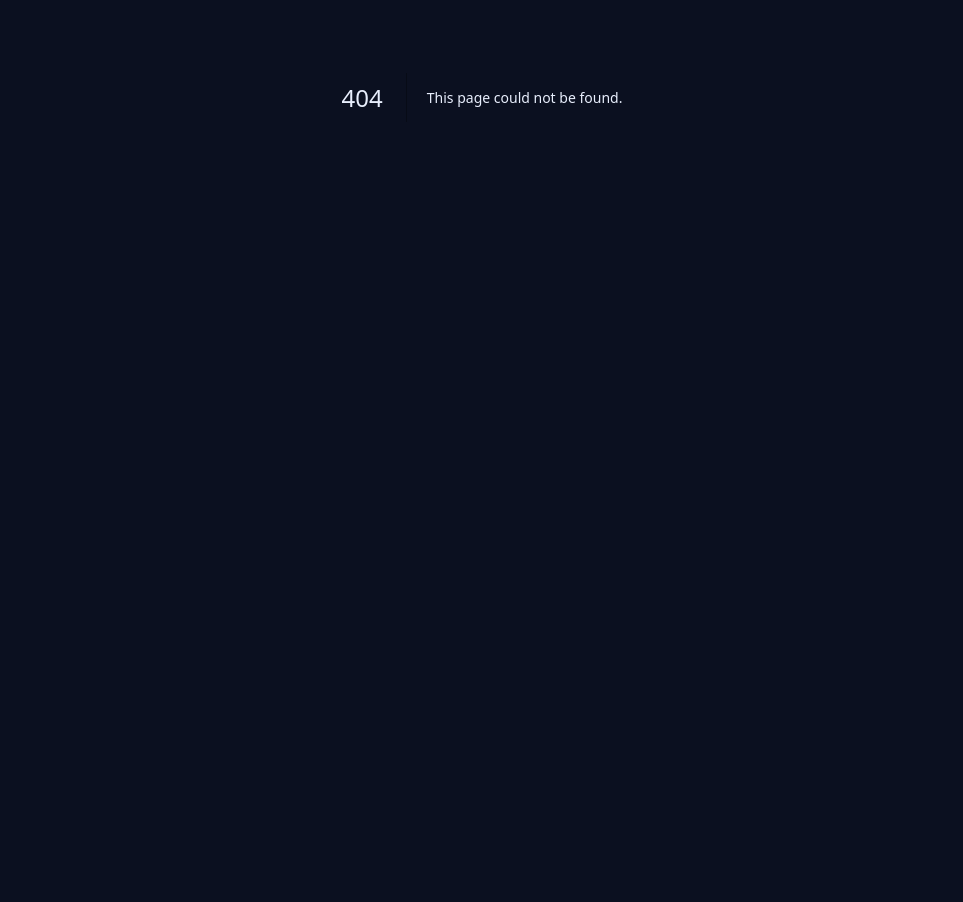
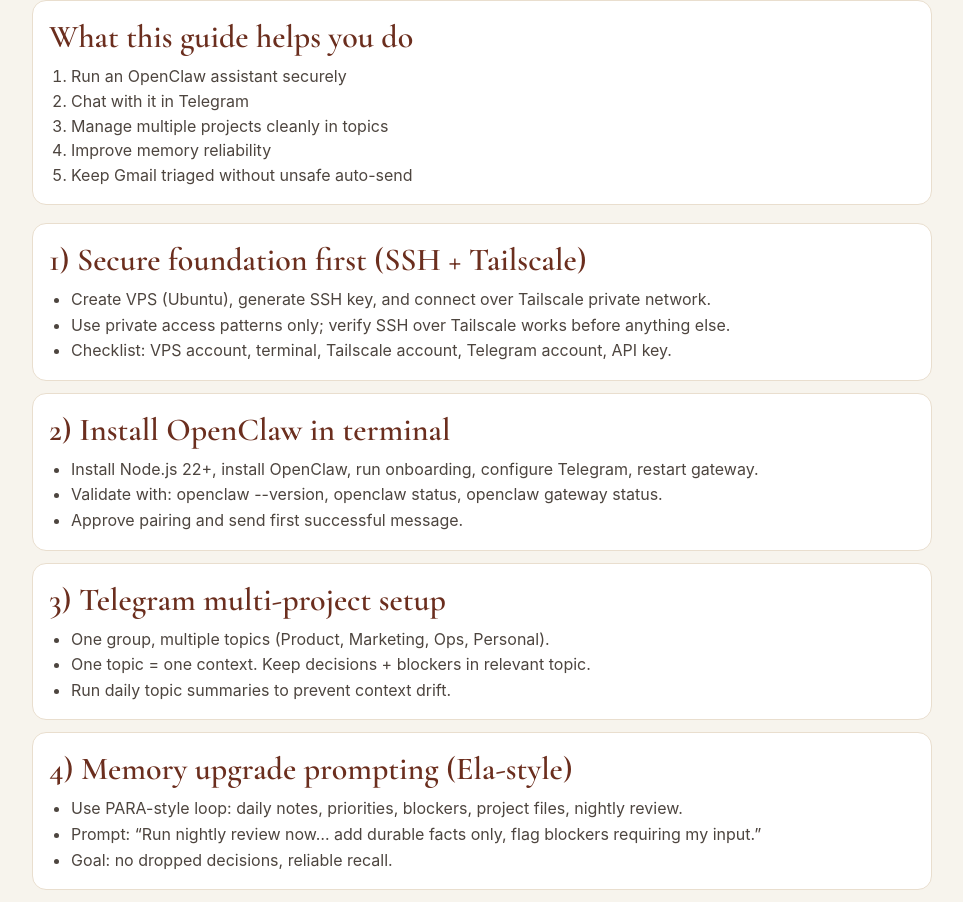
Before and after one commit to opal-the-bot/agent-inbox-mvp, a Next.js app: page /review/opal-ela-7xk9m2/pdf-full in a window 1280 px wide. Before the commit this address had no page. Shown: the part 303-1205 px from the top of the page, without its empty margins (158-1121 px from the left). Before the commit the page ends 800 px from the top, so only its background shows below. Built offline with nearby package versions, Linux system fonts and the light colour scheme.

Commit message:
Add full PDF draft page for direct review

```diff
--- /dev/null
+++ b/app/review/opal-ela-7xk9m2/pdf-full/page.tsx
@@ -0,0 +1,120 @@
+import { Cormorant_Garamond } from 'next/font/google';
+
+const editorial = Cormorant_Garamond({ subsets: ['latin'], weight: ['500', '600', '700'] });
+
+export const metadata = {
+  robots: { index: false, follow: false }
+};
+
+const sections = [
+  {
+    title: '1) Secure foundation first (SSH + Tailscale)',
+    bullets: [
+      'Create VPS (Ubuntu), generate SSH key, and connect over Tailscale private network.',
+      'Use private access patterns only; verify SSH over Tailscale works before anything else.',
+      'Checklist: VPS account, terminal, Tailscale account, Telegram account, API key.'
+    ]
+  },
+  {
+    title: '2) Install OpenClaw in terminal',
+    bullets: [
+      'Install Node.js 22+, install OpenClaw, run onboarding, configure Telegram, restart gateway.',
+      'Validate with: openclaw --version, openclaw status, openclaw gateway status.',
+      'Approve pairing and send first successful message.'
+    ]
+  },
+  {
+    title: '3) Telegram multi-project setup',
+    bullets: [
+      'One group, multiple topics (Product, Marketing, Ops, Personal).',
+      'One topic = one context. Keep decisions + blockers in relevant topic.',
+      'Run daily topic summaries to prevent context drift.'
+    ]
+  },
+  {
+    title: '4) Memory upgrade prompting (Ela-style)',
+    bullets: [
+      'Use PARA-style loop: daily notes, priorities, blockers, project files, nightly review.',
+      'Prompt: “Run nightly review now… add durable facts only, flag blockers requiring my input.”',
+      'Goal: no dropped decisions, reliable recall.'
+    ]
+  },
+  {
+    title: '5) Connect Gmail in safe mode',
+    bullets: [
+      'Allow read + draft + labels + archive; disable direct send by default.',
+      'Agent drafts first, human approves final send.',
+      'Morning inbox summary + draft responses + urgent triage workflow.'
+    ]
+  },
+  {
+    title: '6) Daily + nightly operating cadence',
+    bullets: [
+      'Morning: ask Top 3 priorities and blockers.',
+      'Nightly: run memory review and update priorities/blockers.',
+      'Weekly: prune stale rules and keep what still works.'
+    ]
+  },
+  {
+    title: '7) Promote + improve your assistant',
+    bullets: [
+      'Share practical before/after workflows publicly to drive trust and audience growth.',
+      'After mistakes: document root cause + permanent fix and update process docs.',
+      'Create prevention checklists for recurring failures.'
+    ]
+  }
+];
+
+export default function PdfFullDraftPage() {
+  return (
+    <main style={{ minHeight: '100vh', background: '#f7f4ed', color: '#1f1d1a', padding: '42px 20px 80px' }}>
+      <div style={{ maxWidth: 900, margin: '0 auto' }}>
+        <p style={{ margin: 0, textTransform: 'uppercase', letterSpacing: 1.2, fontSize: 12, color: '#7a7268' }}>Private PDF draft — full content view</p>
+        <h1 className={editorial.className} style={{ margin: '10px 0 8px', fontSize: 'clamp(34px, 6vw, 64px)', color: '#6b2e1e', fontWeight: 500 }}>
+          Set Up Your AI Agent (Girlies Edition)
+        </h1>
+        <p style={{ marginTop: 0, fontSize: 18, color: '#4c453f', lineHeight: 1.5 }}>
+          Beginner-friendly guide to secure setup, memory upgrades, multi-project Telegram workflow, and Gmail cleanup.
+        </p>
+
+        <section style={{ marginTop: 20, background: '#fff', border: '1px solid #e9dece', borderRadius: 14, padding: 16 }}>
+          <h2 className={editorial.className} style={{ margin: '0 0 8px', color: '#6b2e1e', fontSize: 32, fontWeight: 600 }}>What this guide helps you do</h2>
+          <ol style={{ margin: 0, paddingLeft: 22, color: '#4d453f', lineHeight: 1.55 }}>
+            <li>Run an OpenClaw assistant securely</li>
+            <li>Chat with it in Telegram</li>
+            <li>Manage multiple projects cleanly in topics</li>
+            <li>Improve memory reliability</li>
+            <li>Keep Gmail triaged without unsafe auto-send</li>
+          </ol>
+        </section>
+
+        <section style={{ marginTop: 18, display: 'grid', gap: 12 }}>
+          {sections.map((s) => (
+            <article key={s.title} style={{ background: '#fff', border: '1px solid #e9dece', borderRadius: 14, padding: 16 }}>
+              <h2 className={editorial.className} style={{ margin: '0 0 8px', color: '#6b2e1e', fontSize: 32, fontWeight: 600 }}>{s.title}</h2>
+              <ul style={{ margin: 0, paddingLeft: 22, color: '#4d453f', lineHeight: 1.6 }}>
+                {s.bullets.map((b) => (
+                  <li key={b}>{b}</li>
+                ))}
+              </ul>
+            </article>
+          ))}
+        </section>
+
+        <section style={{ marginTop: 18, background: '#fff', border: '1px solid #e9dece', borderRadius: 14, padding: 16 }}>
+          <h2 className={editorial.className} style={{ margin: '0 0 8px', color: '#6b2e1e', fontSize: 32, fontWeight: 600 }}>Screenshot checklist for visual v2</h2>
+          <ul style={{ margin: 0, paddingLeft: 22, color: '#4d453f', lineHeight: 1.6 }}>
+            <li>VPS create screen</li>
+            <li>SSH key generation</li>
+            <li>Tailscale machine view</li>
+            <li>OpenClaw onboarding terminal</li>
+            <li>Telegram pairing approval</li>
+            <li>Topic/channel layout</li>
+            <li>Memory docs before/after</li>
+            <li>Gmail draft flow</li>
+          </ul>
+        </section>
+      </div>
+    </main>
+  );
+}
```
